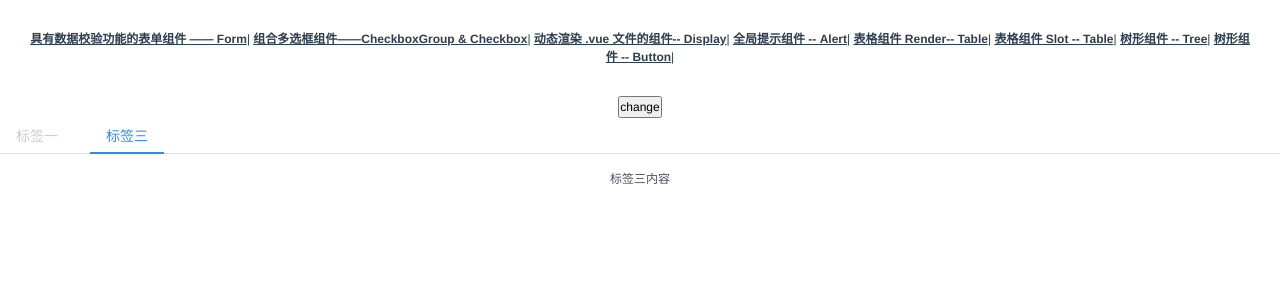
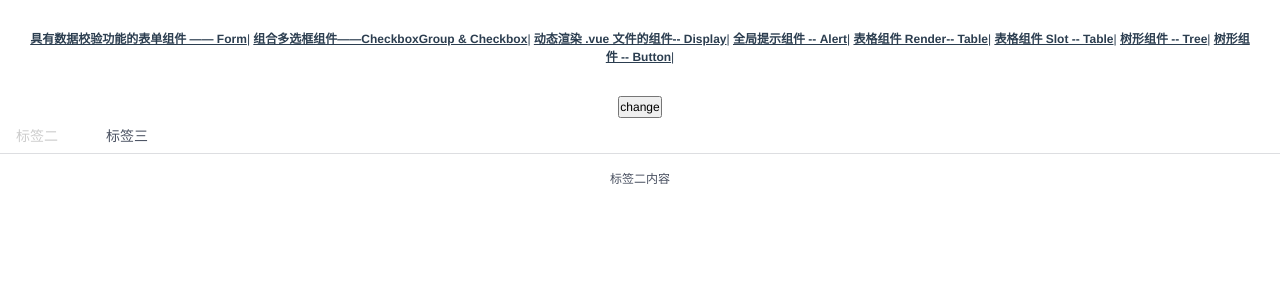
Before and after one commit to ly2011/mini-ui, a Vue app: page /tabs in a window 1280 px wide. Shown: the top 300 px of the page. Built offline with nearby package versions, Linux system fonts and the light colour scheme.

Commit message:
<bug>: 修复Tab在animated下内容展示错位

```diff
--- a/src/components/tabs/tabs.vue
+++ b/src/components/tabs/tabs.vue
@@ -185,7 +185,7 @@ export default {
     },
     updateStatus () {
       const tabs = this.getTabs()
-      tabs.forEach(tab => { tab.show = (tab.name === this.name) })
+      tabs.forEach(tab => { tab.show = (tab.name === this.name) || this.animated })
     },
     tabCls (item) {
       return [
--- a/src/styles/components/tabs.scss
+++ b/src/styles/components/tabs.scss
@@ -22,7 +22,7 @@ $tabs-prefix-cls: #{$css-prefix}tabs;
     left: 0;
     bottom: 1px;
     z-index: 1;
-    // transition: transform 0.3s $ease-in-out;
+    transition: transform 0.3s $ease-in-out;
     transform-origin: 0 0;
   }
 
@@ -64,7 +64,7 @@ $tabs-prefix-cls: #{$css-prefix}tabs;
     list-style: none;
     box-sizing: border-box;
     position: relative;
-    // transition: transform 0.5s $ease-in-out;
+    transition: transform 0.5s $ease-in-out;
 
     &:before,
     &:after {
@@ -90,7 +90,7 @@ $tabs-prefix-cls: #{$css-prefix}tabs;
       cursor: pointer;
       text-decoration: none;
       position: relative;
-      // transition: color 0.3s $ease-in-out;
+      transition: color 0.3s $ease-in-out;
 
       &:hover {
         color: $link-hover-color;
@@ -111,10 +111,16 @@ $tabs-prefix-cls: #{$css-prefix}tabs;
   }
 
   & {
+    .#{$tabs-prefix-cls}-content-animated {
+      display: flex;
+      flex-direction: row;
+      will-change: transform;
+      transition: transform 0.3s $ease-in-out;
+    }
     .#{$tabs-prefix-cls}-tabpane {
       flex-shrink: 0;
       width: 100%;
-      // transition: opacity 0.3s;
+      transition: opacity 0.3s;
       opacity: 1;
     }
     .#{$tabs-prefix-cls}-tabpane-inactive {
--- a/src/views/tabs.vue
+++ b/src/views/tabs.vue
@@ -1,9 +1,9 @@
 <template>
   <div>
     <button @click="showSecond = !showSecond">change</button>
-    <Tabs v-model="key1">
-      <TabPane label="标签一" name="key1" disabled :index="1">标签一内容</TabPane>
-      <TabPane label="标签二" name="key2" v-if="showSecond" :index="2">标签二内容</TabPane>
+    <Tabs v-model="key1" :animated="true">
+      <TabPane label="标签一" name="key1" v-if="showSecond" :index="1">标签一内容</TabPane>
+      <TabPane label="标签二" name="key2" disabled :index="2">标签二内容</TabPane>
       <TabPane label="标签三" name="key3" :index="3">标签三内容</TabPane>
     </Tabs>
   </div>
@@ -19,7 +19,7 @@ export default {
   },
   data () {
     return {
-      key1: 'key3',
+      key1: 'key1',
       showSecond: false
     }
   }
```
